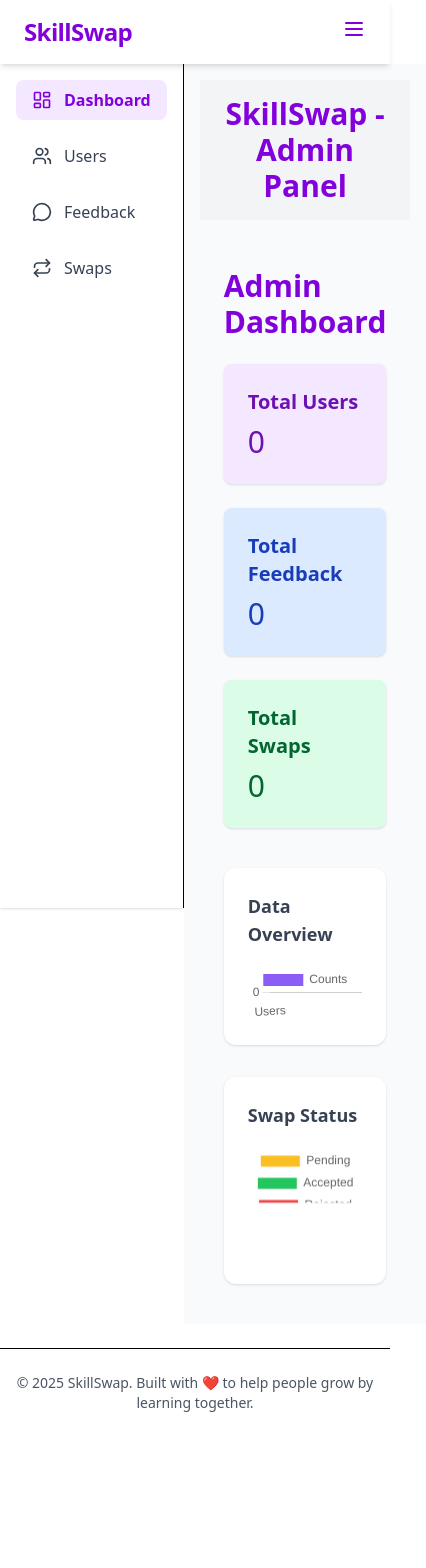
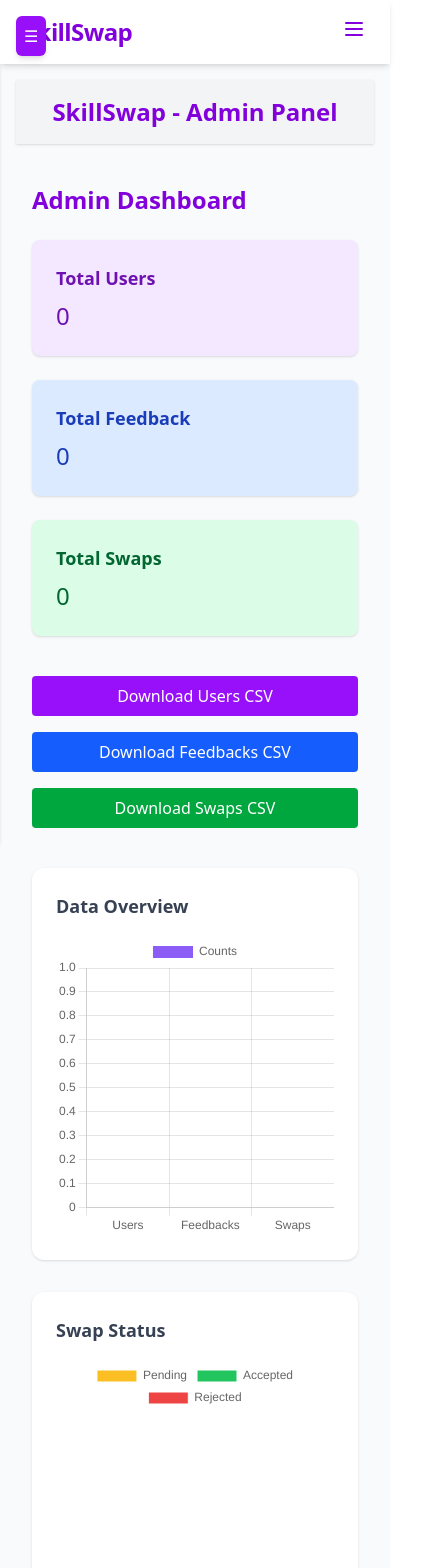
Before and after one commit to Saumyasharma974/swapskill, a React (Vite) app in the folder frontend/: page /admin/dashboard in a window 390 px wide. Shown: the top 1568 px of the page, 426 px wide, since content can reach past the window. Before the commit the page ends 1437 px from the top, so only its background shows below. Built offline with nearby package versions, Linux system fonts and the light colour scheme; no server answers; sample sign-in values are in the browser's storage.

Commit message:
responsiveness and dowwnload report feature added

```diff
--- a/frontend/package.json
+++ b/frontend/package.json
@@ -15,6 +15,7 @@
     "chart.js": "^4.5.0",
     "framer-motion": "^12.23.3",
     "lucide-react": "^0.525.0",
+    "papaparse": "^5.5.3",
     "react": "^19.1.0",
     "react-chartjs-2": "^5.3.0",
     "react-dom": "^19.1.0",
--- a/frontend/src/admin/AdminLayout.jsx
+++ b/frontend/src/admin/AdminLayout.jsx
@@ -1,3 +1,5 @@
+// src/layout/AdminLayout.jsx
+
 import React from 'react';
 import { Outlet } from 'react-router-dom';
 import Sidebar from '../component/Sidebar';
@@ -5,14 +7,13 @@ import Header from '../component/Header';
 
 const AdminLayout = () => {
   return (
-    <div className="flex min-h-screen">
-      {/* Sidebar */}
-      <div className="w-64">
+    <div className="min-h-screen flex flex-col sm:flex-row">
+      {/* Sidebar: already responsive inside component */}
       <Sidebar />
-      </div>
 
-      {/* Main Content Area */}
-      <div className="flex-1 bg-gray-50 p-4">
+      {/* Main Content */}
+      <div className="flex-1 bg-gray-50 min-h-screen">
+        <div className="p-4">
           {/* Header */}
           <Header />
 
@@ -22,6 +23,7 @@ const AdminLayout = () => {
           </div>
         </div>
       </div>
+    </div>
   );
 };
 
--- a/frontend/src/admin/DashBoard.jsx
+++ b/frontend/src/admin/DashBoard.jsx
@@ -1,6 +1,10 @@
+// src/pages/DashBoard.jsx
+
 import React, { useEffect, useState } from 'react';
 import axios from 'axios';
 import { Bar, Doughnut } from 'react-chartjs-2';
+import { downloadCSV } from '../../utils/exportCSV.js';
+
 import {
   Chart as ChartJS,
   CategoryScale,
@@ -46,6 +50,27 @@ const DashBoard = () => {
     fetchDashboardData();
   }, []);
 
+  const formatUsers = users.map(user => ({
+    Name: user.name,
+    Email: user.email,
+    Role: user.role,
+    CreatedAt: new Date(user.createdAt).toLocaleString(),
+  }));
+
+  const formatFeedbacks = feedbacks.map(fb => ({
+    Name: fb.user?.name || '',
+    Email: fb.user?.email || '',
+    Message: fb.message,
+    CreatedAt: new Date(fb.createdAt).toLocaleString(),
+  }));
+
+  const formatSwaps = swaps.map(swap => ({
+    From: swap.fromUser?.name || '',
+    To: swap.toUser?.name || '',
+    Status: swap.status,
+    CreatedAt: new Date(swap.createdAt).toLocaleString(),
+  }));
+
   const swapStatusCount = {
     pending: swaps.filter((s) => s.status === 'pending').length,
     accepted: swaps.filter((s) => s.status === 'accepted').length,
@@ -81,35 +106,75 @@ const DashBoard = () => {
   };
 
   return (
-    <div className="p-6">
-      <h1 className="text-3xl font-bold text-purple-700 mb-6">Admin Dashboard</h1>
+    <div className="p-4 md:p-6">
+      <h1 className="text-2xl md:text-3xl font-bold text-purple-700 mb-6">Admin Dashboard</h1>
 
       {/* Cards */}
-      <div className="grid grid-cols-1 sm:grid-cols-3 gap-6 mb-10">
+      <div className="grid grid-cols-1 sm:grid-cols-2 lg:grid-cols-3 gap-6 mb-10">
         <div className="bg-purple-100 text-purple-800 p-6 rounded-lg shadow hover:scale-105 transition">
-          <h2 className="text-xl font-semibold">Total Users</h2>
-          <p className="text-3xl mt-2">{users.length}</p>
+          <h2 className="text-lg md:text-xl font-semibold">Total Users</h2>
+          <p className="text-2xl md:text-3xl mt-2">{users.length}</p>
         </div>
         <div className="bg-blue-100 text-blue-800 p-6 rounded-lg shadow hover:scale-105 transition">
-          <h2 className="text-xl font-semibold">Total Feedback</h2>
-          <p className="text-3xl mt-2">{feedbacks.length}</p>
+          <h2 className="text-lg md:text-xl font-semibold">Total Feedback</h2>
+          <p className="text-2xl md:text-3xl mt-2">{feedbacks.length}</p>
         </div>
         <div className="bg-green-100 text-green-800 p-6 rounded-lg shadow hover:scale-105 transition">
-          <h2 className="text-xl font-semibold">Total Swaps</h2>
-          <p className="text-3xl mt-2">{swaps.length}</p>
+          <h2 className="text-lg md:text-xl font-semibold">Total Swaps</h2>
+          <p className="text-2xl md:text-3xl mt-2">{swaps.length}</p>
         </div>
+      </div>
+
+      {/* CSV Download Buttons */}
+      <div className="mt-8 mb-10 flex flex-col sm:flex-row sm:space-x-4 space-y-4 sm:space-y-0">
+        <button
+          className="bg-purple-600 hover:bg-purple-700 text-white px-4 py-2 rounded w-full sm:w-auto"
+          onClick={() => downloadCSV(formatUsers, 'users-report.csv')}
+        >
+          Download Users CSV
+        </button>
+
+        <button
+          className="bg-blue-600 hover:bg-blue-700 text-white px-4 py-2 rounded w-full sm:w-auto"
+          onClick={() => downloadCSV(formatFeedbacks, 'feedbacks-report.csv')}
+        >
+          Download Feedbacks CSV
+        </button>
+
+        <button
+          className="bg-green-600 hover:bg-green-700 text-white px-4 py-2 rounded w-full sm:w-auto"
+          onClick={() => downloadCSV(formatSwaps, 'swaps-report.csv')}
+        >
+          Download Swaps CSV
+        </button>
       </div>
 
       {/* Charts */}
       <div className="grid grid-cols-1 md:grid-cols-2 gap-8">
-        <div className="bg-white p-6 rounded-xl shadow">
+        <div className="bg-white p-6 rounded-xl shadow w-full overflow-x-auto">
           <h3 className="text-lg font-semibold text-gray-700 mb-4">Data Overview</h3>
-          <Bar data={barData} options={{ responsive: true }} />
+          <div className="w-full max-w-full" style={{ height: '300px' }}>
+            <Bar
+              data={barData}
+              options={{
+                responsive: true,
+                maintainAspectRatio: false,
+              }}
+            />
+          </div>
         </div>
 
-        <div className="bg-white p-6 rounded-xl shadow">
+        <div className="bg-white p-6 rounded-xl shadow w-full overflow-x-auto">
           <h3 className="text-lg font-semibold text-gray-700 mb-4">Swap Status</h3>
-          <Doughnut data={doughnutData} options={{ responsive: true }} />
+          <div className="w-full max-w-full" style={{ height: '300px' }}>
+            <Doughnut
+              data={doughnutData}
+              options={{
+                responsive: true,
+                maintainAspectRatio: false,
+              }}
+            />
+          </div>
         </div>
       </div>
     </div>
--- a/frontend/src/component/Header.jsx
+++ b/frontend/src/component/Header.jsx
@@ -2,9 +2,13 @@ import React from 'react';
 
 function Header() {
   return (
-    <nav className="text-center p-4 bg-gray-100">
-      <h1 className="text-3xl font-bold text-purple-700">SkillSwap - Admin Panel</h1>
-    </nav>
+    <header className="w-full bg-gray-100 shadow">
+      <div className="max-w-7xl mx-auto px-4 sm:px-6 lg:px-8 py-4">
+        <h1 className="text-2xl sm:text-3xl font-bold text-purple-700 text-center sm:text-left">
+          SkillSwap - Admin Panel
+        </h1>
+      </div>
+    </header>
   );
 }
 
--- a/frontend/src/component/Sidebar.jsx
+++ b/frontend/src/component/Sidebar.jsx
@@ -1,15 +1,37 @@
+// src/components/Sidebar.jsx
+
 import { NavLink } from 'react-router-dom';
 import { Users, MessageCircle, Repeat, LayoutDashboard } from 'lucide-react';
+import { useState } from 'react';
 
 const Sidebar = () => {
+  const [isOpen, setIsOpen] = useState(false);
+
   return (
-    <aside className="min-h-screen w-full sm:w-64 bg-white border-r shadow p-4 flex flex-col gap-4">
+    <>
+      {/* Toggle Button for Mobile */}
+      <button
+        className="sm:hidden fixed top-4 left-4 z-50 bg-purple-600 text-white p-2 rounded-md shadow-md"
+        onClick={() => setIsOpen(!isOpen)}
+      >
+        ☰
+      </button>
+
+      {/* Sidebar */}
+      <aside
+        className={`fixed sm:static top-0 left-0 z-40 h-full bg-white border-r shadow p-4 transform transition-transform duration-300 ease-in-out
+        ${isOpen ? 'translate-x-0' : '-translate-x-full'} sm:translate-x-0 w-64`}
+      >
+        <h2 className="text-xl font-bold text-purple-700 mb-6">Admin Panel</h2>
+
+        <nav className="flex flex-col gap-3">
           <NavLink
             to="/admin/dashboard"
             className={({ isActive }) =>
               `flex items-center gap-3 px-4 py-2 rounded-lg font-medium transition
               ${isActive ? 'bg-purple-100 text-purple-700 font-semibold' : 'text-gray-700 hover:bg-purple-50'}`
             }
+            onClick={() => setIsOpen(false)}
           >
             <LayoutDashboard className="w-5 h-5" />
             Dashboard
@@ -21,6 +43,7 @@ const Sidebar = () => {
               `flex items-center gap-3 px-4 py-2 rounded-lg font-medium transition
               ${isActive ? 'bg-purple-100 text-purple-700 font-semibold' : 'text-gray-700 hover:bg-purple-50'}`
             }
+            onClick={() => setIsOpen(false)}
           >
             <Users className="w-5 h-5" />
             Users
@@ -32,6 +55,7 @@ const Sidebar = () => {
               `flex items-center gap-3 px-4 py-2 rounded-lg font-medium transition
               ${isActive ? 'bg-purple-100 text-purple-700 font-semibold' : 'text-gray-700 hover:bg-purple-50'}`
             }
+            onClick={() => setIsOpen(false)}
           >
             <MessageCircle className="w-5 h-5" />
             Feedback
@@ -43,11 +67,22 @@ const Sidebar = () => {
               `flex items-center gap-3 px-4 py-2 rounded-lg font-medium transition
               ${isActive ? 'bg-purple-100 text-purple-700 font-semibold' : 'text-gray-700 hover:bg-purple-50'}`
             }
+            onClick={() => setIsOpen(false)}
           >
             <Repeat className="w-5 h-5" />
             Swaps
           </NavLink>
+        </nav>
       </aside>
+
+      {/* Mobile Overlay */}
+      {isOpen && (
+        <div
+          className="fixed inset-0 bg-black bg-opacity-30 z-30 sm:hidden"
+          onClick={() => setIsOpen(false)}
+        ></div>
+      )}
+    </>
   );
 };
 
--- /dev/null
+++ b/frontend/utils/exportCSV.js
@@ -0,0 +1,15 @@
+// utils/exportCSV.js
+import { unparse } from 'papaparse';
+
+export const downloadCSV = (data, filename = 'data.csv') => {
+  const csv = unparse(data);
+  const blob = new Blob([csv], { type: 'text/csv;charset=utf-8;' });
+  const url = URL.createObjectURL(blob);
+
+  const link = document.createElement('a');
+  link.href = url;
+  link.setAttribute('download', filename);
+  document.body.appendChild(link);
+  link.click();
+  document.body.removeChild(link);
+};
```
Also changed, not shown: frontend/src/admin/Swaps.jsx (+11 -11 lines), frontend/src/component/Login.jsx (+21 -13 lines), 1 other file (tests, documents, lock files or other folders). Lines whose indentation alone changed are shown as unchanged.
